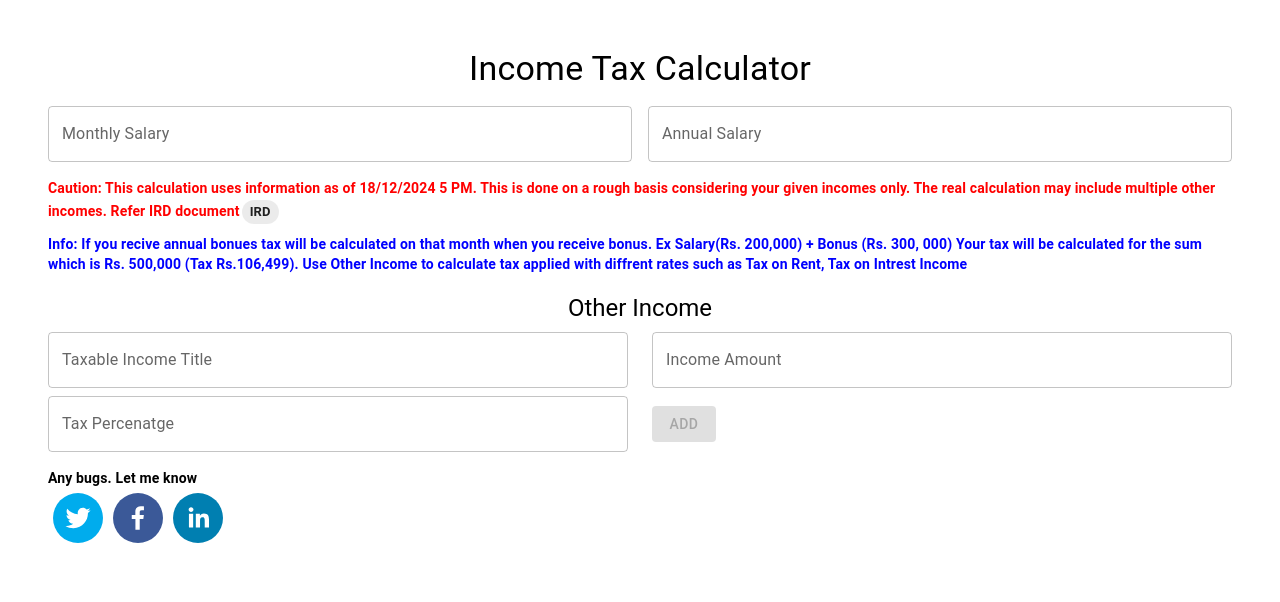
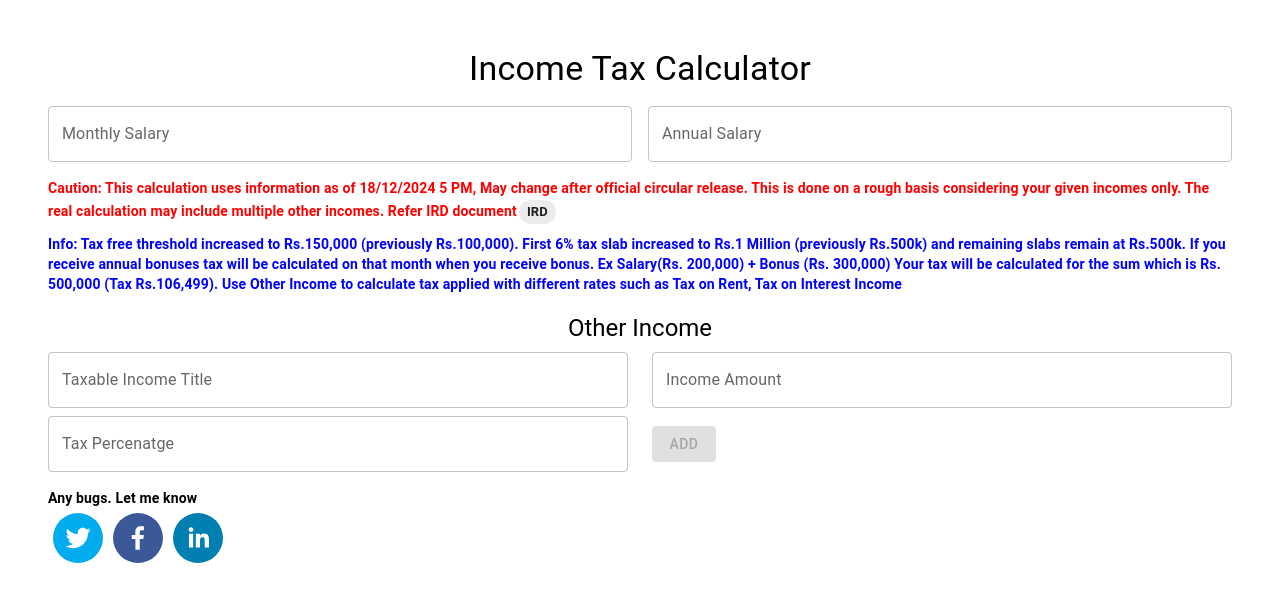
Before and after one commit to nmzabith/income-tax-calculator, a React (Create React App) app: page / in a window 1280 px wide. Shown: the top 602 px of the page. Built offline with nearby package versions, Linux system fonts and the light colour scheme.

Commit message:
update tax calculation display and caution message for clarity; enhance info on tax thresholds and slabs

```diff
--- a/src/App.js
+++ b/src/App.js
@@ -336,7 +336,7 @@ class App extends Component {
           Previous Tax (100k threshold): Rs.{Math.floor(oldTax.total+otherTax).toLocaleString()}
         </Typography>
         <Typography variant="h5">
-          New Tax (150k threshold): Rs.{Math.floor(tax.total+otherTax).toLocaleString()}
+          New Tax (150k threshold & 6% slab change): Rs.{Math.floor(tax.total+otherTax).toLocaleString()}
         </Typography>
         <Typography variant="h5" sx={{ color: 'green' }}>
           Tax Reduction: Rs.{taxDifference.toLocaleString()} ({taxReductionPercentage}%)
@@ -454,10 +454,10 @@ class App extends Component {
                   <TableCell component="th" scope="row">
                     {oldRow && (!newRow || oldRow.from !== newRow.from) && (
                       <Typography component="span" sx={{ color: 'red', textDecoration: 'line-through', display: 'block' }}>
-                        {`Rs.${oldRow.from} - Rs.${oldRow.to}`}
+                        {`Rs.${Math.round(oldRow.from).toLocaleString()} - Rs.${Math.round(oldRow.to).toLocaleString()}`}
                       </Typography>
                     )}
-                    {newRow && `Rs.${newRow.from} - Rs.${newRow.to}`}
+                    {newRow && `Rs.${Math.round(newRow.from).toLocaleString()} - Rs.${Math.round(newRow.to).toLocaleString()}`}
                   </TableCell>
                   <TableCell align="right">
                     {oldRow && (!newRow || oldRow.rate !== newRow.rate) && (
@@ -470,10 +470,10 @@ class App extends Component {
                   <TableCell align="right">
                     {oldRow && (!newRow || oldRow.tax !== newRow.tax) && (
                       <Typography component="span" sx={{ color: 'red', textDecoration: 'line-through', display: 'block' }}>
-                        {oldRow.tax}
+                        {Math.round(oldRow.tax).toLocaleString()}
                       </Typography>
                     )}
-                    {newRow && newRow.tax}
+                    {newRow && Math.round(newRow.tax).toLocaleString()}
                   </TableCell>
                 </TableRow>
               );
--- a/src/components/descriptions.jsx
+++ b/src/components/descriptions.jsx
@@ -12,7 +12,7 @@ class Description extends Component {
     return (
       <Grid item xs={12} mt={2}>
         <Typography variant="body2" color={"red"} fontWeight={"bold"}>
-          Caution: This calculation uses information as of 18/12/2024 5 PM. This is done on a rough basis considering your given
+          Caution: This calculation uses information as of 18/12/2024 5 PM, May change after official circular release. This is done on a rough basis considering your given
           incomes only. The real calculation may include multiple other incomes.
           Refer IRD document
           <Chip
@@ -31,11 +31,12 @@ class Description extends Component {
           marginTop={"8px"}
           marginBottom={"8px"}
         >
-          Info: If you recive annual bonues tax will be calculated on that month
-          when you receive bonus. Ex Salary(Rs. 200,000) + Bonus (Rs. 300, 000)
+          Info: Tax free threshold increased to Rs.150,000 (previously Rs.100,000). First 6% tax slab increased to Rs.1 Million
+          (previously Rs.500k) and remaining slabs remain at Rs.500k. If you receive annual bonuses tax will be calculated on that month
+          when you receive bonus. Ex Salary(Rs. 200,000) + Bonus (Rs. 300,000)
           Your tax will be calculated for the sum which is Rs. 500,000 (Tax
-          Rs.106,499). Use Other Income to calculate tax applied with diffrent
-          rates such as Tax on Rent, Tax on Intrest Income
+          Rs.106,499). Use Other Income to calculate tax applied with different
+          rates such as Tax on Rent, Tax on Interest Income
         </Typography>
       </Grid>
     );
```
